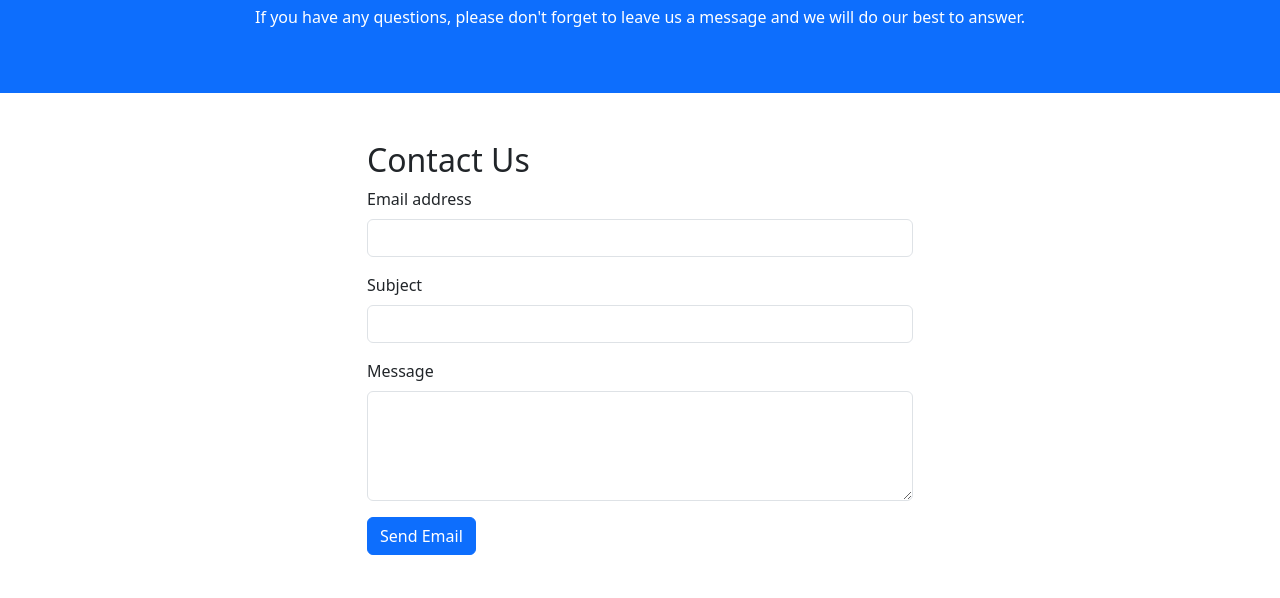
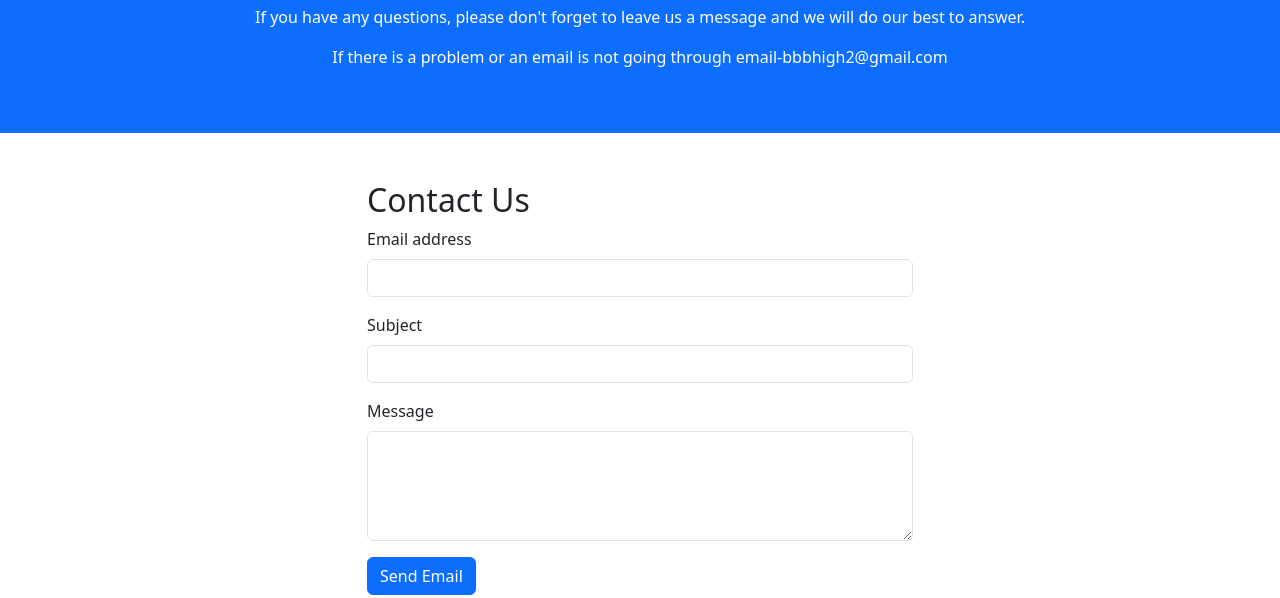
Before and after one commit to five79/barcafanpage-website, a plain HTML site: page contact.html in a window 1280 px wide. Shown: the part 455-1053 px from the top of the page. Drawn offline with nearby package versions, Linux system fonts and the light colour scheme.

Commit message:
Update contact.html

```diff
--- a/contact.html
+++ b/contact.html
@@ -46,6 +46,7 @@
   <img src="https://barcauniversal.com/wp-content/uploads/2021/04/Team-Photo.jpg" alt="Description of the image" class="img-fluid mw-300 vh-300">
   <h1>Contact us</h1>
   <p>If you have any questions, please don't forget to leave us a message and we will do our best to answer.</p>
+  <p>If there is a problem or an email is not going through email-bbbhigh2@gmail.com</p>
 </div>
 
 <div class="container mt-5 mb-5">
```
